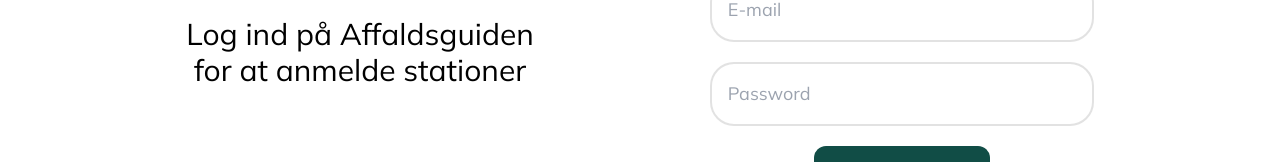
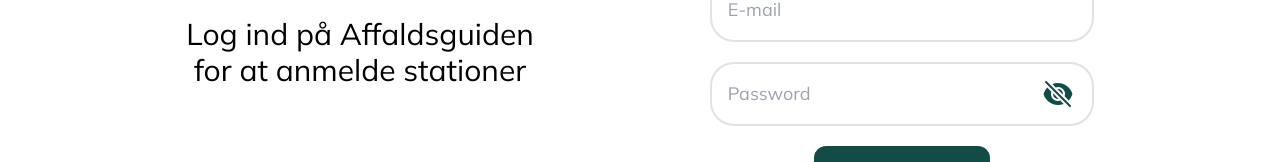
Before and after one commit to DanonDev/TECH-Examen, a React (Vite) app: page /login in a window 1280 px wide. Shown: the part 354-516 px from the top of the page. Built offline with nearby package versions, Linux system fonts and the light colour scheme.

Commit message:
Added EyeIcon for show/hide password

```diff
--- a/src/App/Pages/Login.jsx
+++ b/src/App/Pages/Login.jsx
@@ -3,6 +3,7 @@
 import { useAuth } from '../Components/Authenticator.jsx';
 import { useState } from 'react';
 import Wave from '../Components/Wave';
+import { EyeIcon, EyeSlashIcon } from '@heroicons/react/24/solid';
 
 const Login = () => {
     const { loginData, setLoginData } = useAuth();
@@ -37,6 +38,8 @@
         setLoginData('');
     };
 
+    const [visible, setVisible] = useState(false);
+
     return (
         <>
             <div className="font-mulish w-full flex flex-col md:flex-row justify-center items-center mt-16 md:h-72 md:mt-44">
@@ -59,12 +62,25 @@
                                 placeholder="E-mail"
                                 className="p-4 border-2 border-main-gray border-opacity-20 rounded-3xl outline-main-green"
                             />
-                            <input
-                                type="password"
-                                id="password"
-                                placeholder="Password"
-                                className="p-4 border-2 border-main-gray border-opacity-20 rounded-3xl outline-main-green"
-                            />
+                            <div className=" relative">
+                                <input
+                                    type={visible ? 'text' : 'password'}
+                                    id="password"
+                                    placeholder="Password"
+                                    className="w-full p-4 border-2 border-main-gray border-opacity-20 rounded-3xl outline-main-green"
+                                />
+                                <div
+                                    onClick={() => setVisible(!visible)}
+                                    className="w-8 absolute top-4 right-5 cursor-pointer"
+                                >
+                                    {' '}
+                                    {visible ? (
+                                        <EyeIcon className="text-main-dark-green" />
+                                    ) : (
+                                        <EyeSlashIcon className="text-main-dark-green" />
+                                    )}
+                                </div>
+                            </div>
                             {message && <div>{message}</div>}
                             <div className="flex justify-center">
                                 <button
```
